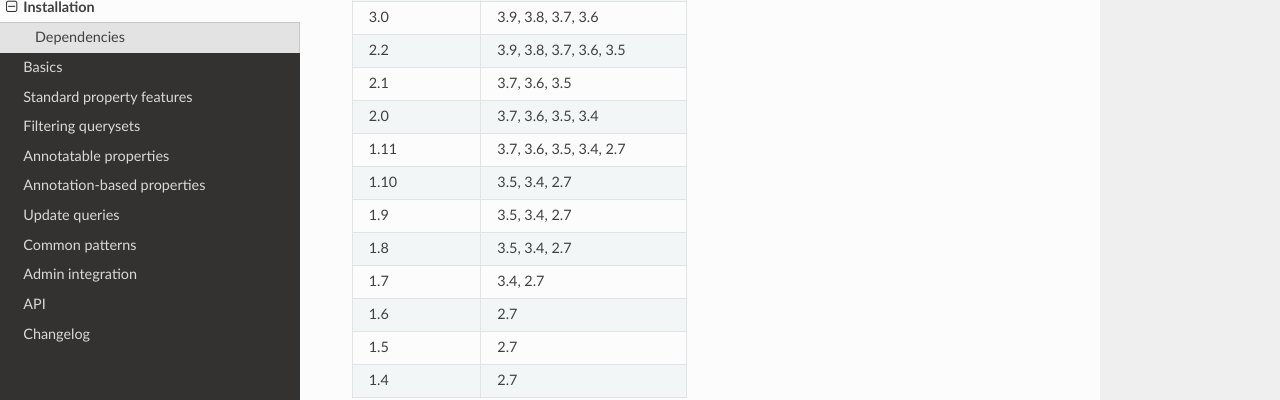
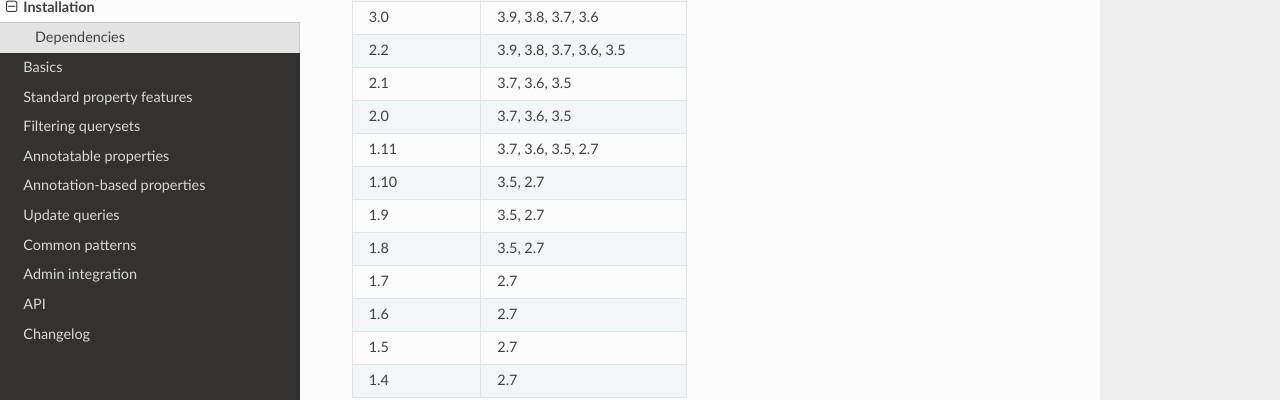
Before and after one commit to W1ldPo1nter/django-queryable-properties, a Sphinx documentation site: the page built from docs/installation.rst, in a window 1280 px wide and 900 px high, scrolled down 571 px. Shown: the part 169-569 px from the top of the window. Built offline with Sphinx 7.4.7 and the Read the Docs theme 2.0.0, drawn with Linux system fonts in a browser that asks for light colours.

Commit message:
Removed explicit support for Python 3.4

```diff
--- a/CHANGELOG.rst
+++ b/CHANGELOG.rst
@@ -5,6 +5,7 @@ master (unreleased)
 -------------------
 
 - Added support for Django 5.1
+- Dropped support for Python 3.4
 
 1.9.2 (2024-03-06)
 ------------------
--- a/docs/installation.rst
+++ b/docs/installation.rst
@@ -37,17 +37,17 @@ supported Python versions:
 +----------------+----------------------------+
 | 2.1            | 3.7, 3.6, 3.5              |
 +----------------+----------------------------+
-| 2.0            | 3.7, 3.6, 3.5, 3.4         |
+| 2.0            | 3.7, 3.6, 3.5              |
 +----------------+----------------------------+
-| 1.11           | 3.7, 3.6, 3.5, 3.4, 2.7    |
+| 1.11           | 3.7, 3.6, 3.5, 2.7         |
 +----------------+----------------------------+
-| 1.10           | 3.5, 3.4, 2.7              |
+| 1.10           | 3.5, 2.7                   |
 +----------------+----------------------------+
-| 1.9            | 3.5, 3.4, 2.7              |
+| 1.9            | 3.5, 2.7                   |
 +----------------+----------------------------+
-| 1.8            | 3.5, 3.4, 2.7              |
+| 1.8            | 3.5, 2.7                   |
 +----------------+----------------------------+
-| 1.7            | 3.4, 2.7                   |
+| 1.7            | 2.7                        |
 +----------------+----------------------------+
 | 1.6            | 2.7                        |
 +----------------+----------------------------+
--- a/setup.py
+++ b/setup.py
@@ -99,7 +99,6 @@ setup(
         'Operating System :: OS Independent',
         'Programming Language :: Python',
         'Programming Language :: Python :: 2.7',
-        'Programming Language :: Python :: 3.4',
         'Programming Language :: Python :: 3.5',
         'Programming Language :: Python :: 3.6',
         'Programming Language :: Python :: 3.7',
```
Also changed, not shown: 2 other files.
